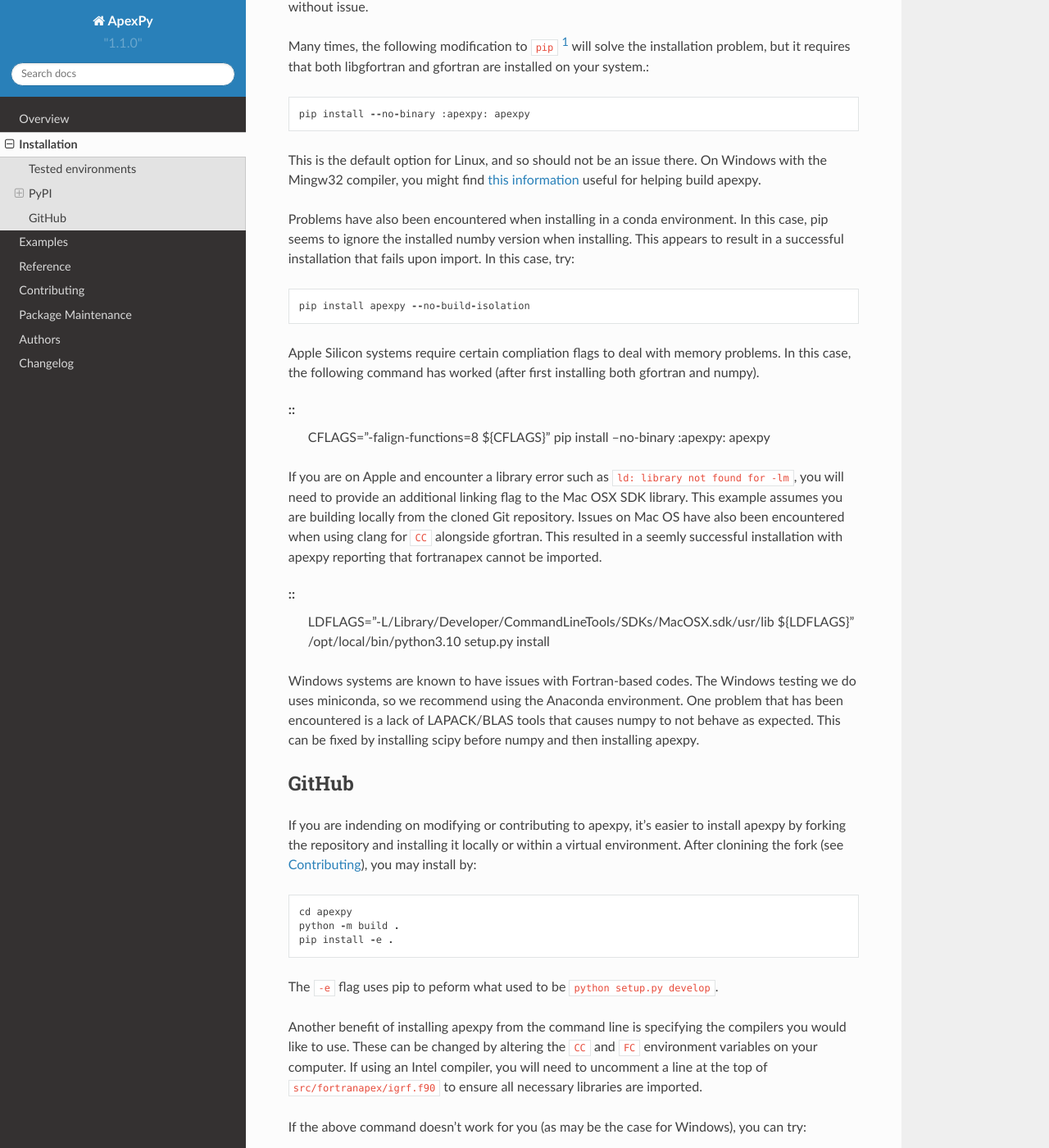
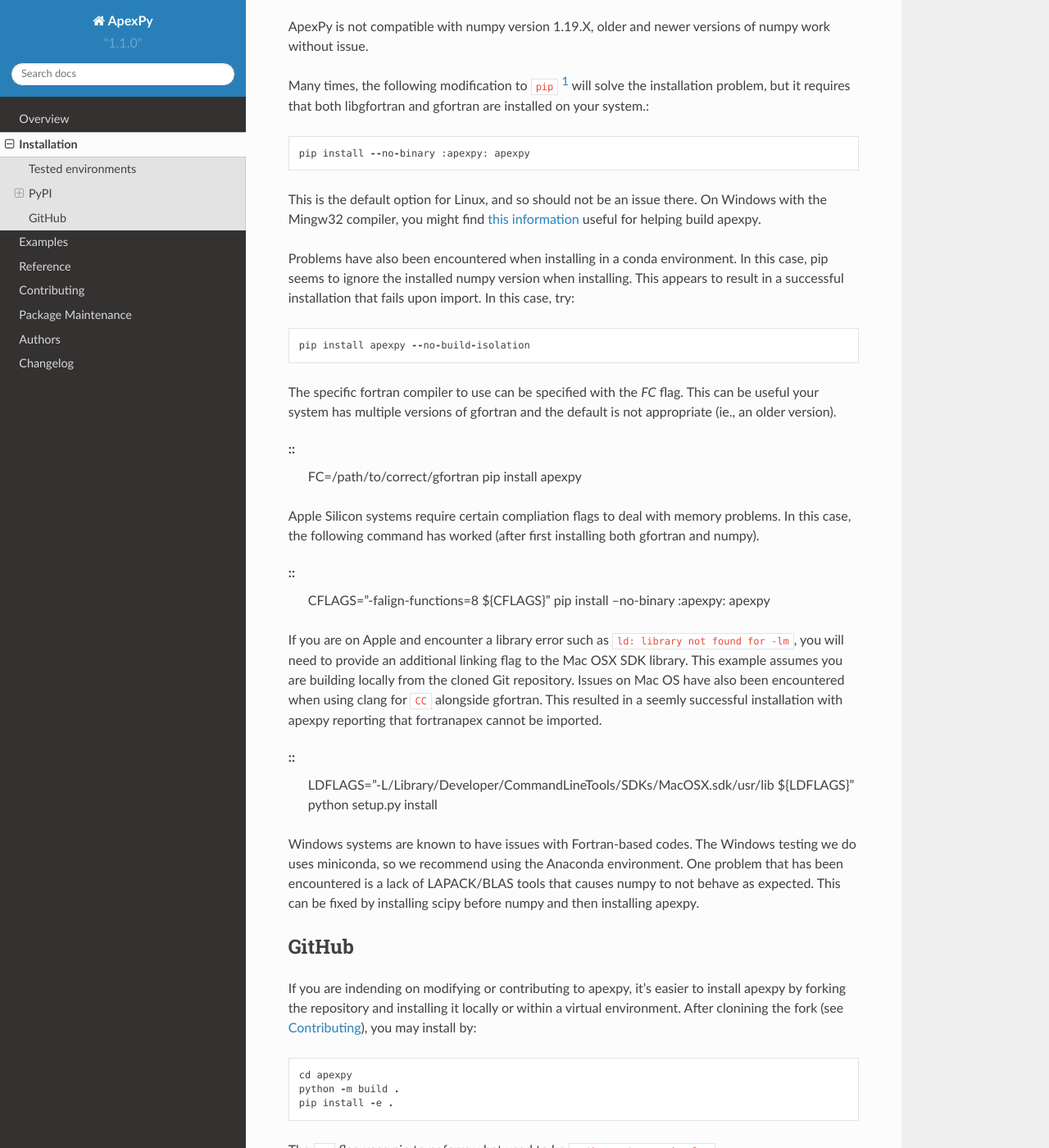
Before and after one commit to aburrell/apexpy, a Sphinx documentation site: the page built from docs/installation.rst, in a window 1280 px wide and 1400 px high, scrolled down 945 px. Shown: the whole window at 82% size. Built offline with Sphinx 7.4.7 and the Read the Docs theme 2.0.0, drawn with Linux system fonts in a browser that asks for light colours; some of the changed text lies outside the part shown.

Commit message:
DOC: Modify installation instructions to specify older versions of gfortran may not work.

```diff
--- a/docs/installation.rst
+++ b/docs/installation.rst
@@ -17,7 +17,10 @@
 the next step.  `Gfortran <https://gcc.gnu.org/wiki/GFortran>`_ is a free
 compiler that can be installed, if one is not already available on your system.
 If you are installling this or MinGW in Windows, make sure you install it
-**after** installing the Windows Microsoft C++ Build tools.
+**after** installing the Windows Microsoft C++ Build tools.  The apexpy
+installation has been tested successfully with gfortran 7 and some more recent
+versions.  Earlier versions of gfortran may not work and are not recommended.
+
 
 .. _installation-tested:
 
@@ -60,12 +63,18 @@
 useful for helping build apexpy.
 
 Problems have also been encountered when installing in a conda environment.
-In this case, pip seems to ignore the installed numby version when installing.
+In this case, pip seems to ignore the installed numpy version when installing.
 This appears to result in a successful installation that fails upon import.  In
 this case, try::
 
   pip install apexpy --no-build-isolation
 
+The specific fortran compiler to use can be specified with the `FC` flag.  This
+can be useful your system has multiple versions of gfortran and the default
+is not appropriate (ie., an older version).
+
+::
+   FC=/path/to/correct/gfortran pip install apexpy
 
 Apple Silicon systems require certain compliation flags to deal with memory
 problems.  In this case, the following command has worked (after first
@@ -83,7 +92,7 @@
 imported.
 
 ::
-   LDFLAGS="-L/Library/Developer/CommandLineTools/SDKs/MacOSX.sdk/usr/lib ${LDFLAGS}" /opt/local/bin/python3.10 setup.py install
+   LDFLAGS="-L/Library/Developer/CommandLineTools/SDKs/MacOSX.sdk/usr/lib ${LDFLAGS}" python setup.py install
 
 Windows systems are known to have issues with Fortran-based codes.  The Windows
 testing we do uses miniconda, so we recommend using the Anaconda environment.
```
